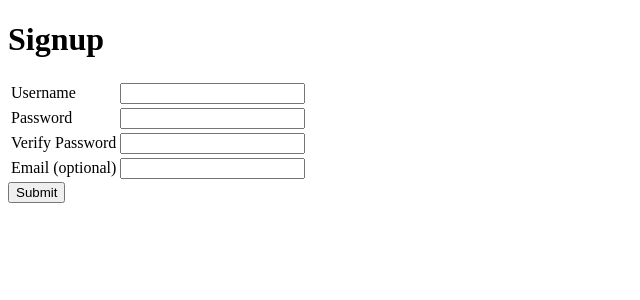
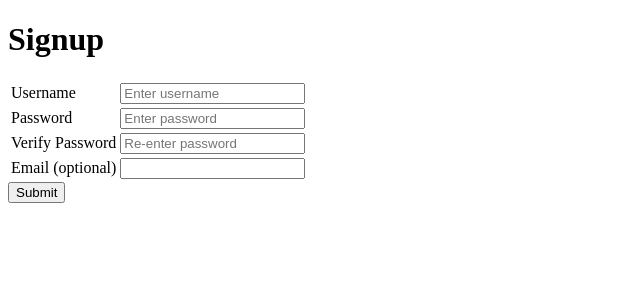
Before and after one commit to djeffries007/user-signup, a Flask app: page /login in a window 1280 px wide. Shown: the top 300 px of the page, without its empty margins (0-640 px from the left). Run offline with Flask 2, Linux system fonts and the light colour scheme.

Commit message:
fixed username password and email input

```diff
--- a/main.py
+++ b/main.py
@@ -11,7 +11,7 @@ def is_invalid(inpt):
     return False
 
 def valid_email(inpt):
-    if '@' in inpt:
+    if '@' in inpt and "." in inpt:
         return True
     return False
 
@@ -19,10 +19,12 @@ def valid_email(inpt):
 @app.route('/login', methods=['POST', 'GET'])
 def login():
 
+    username = ''
     username_error = ''
     password_error = ''
     verify_error = ''
     email_error = ''
+    email = ''
 
     if request.method == 'POST':
         username = request.form['username']
@@ -49,7 +51,7 @@ def login():
 
         if not (username_error or password_error or verify_error or email_error):
             return redirect('/welcome?username={0}'.format(username))
-    return render_template('login.html', username_error=username_error, password_error=password_error, verify_error=verify_error, email_error=email_error)
+    return render_template('login.html', username_error=username_error, password_error=password_error, verify_error=verify_error, email_error=email_error, username=username, email=email)
 
 @app.route('/welcome', methods=['GET'])
 def welcome():
--- a/templates/login.html
+++ b/templates/login.html
@@ -15,28 +15,28 @@
                 <tr>
                     <td><label for="username">Username</label></td>
                     <td>
-                        <input name="username" type="text" value="">
+                        <input name="username" type="text" value="{{username}}" placeholder="Enter username">
                         <span class="error">{{username_error}}</span>
                     </td>
                 </tr>
                 <tr>
                     <td><label for="password">Password</label></td>
                     <td>
-                        <input name="password" type="password">
+                        <input name="password" type="password" placeholder="Enter password">
                         <span class="error">{{password_error}}</span>
                     </td>
                 </tr>
                 <tr>
                     <td><label for="verify">Verify Password</label></td>
                     <td>
-                        <input name="verify" type="password">
+                        <input name="verify" type="password" placeholder="Re-enter password">
                         <span class="error">{{verify_error}}</span>
                     </td>
                 </tr>
                 <tr>
                     <td><label for="email">Email (optional)</label></td>
                     <td>
-                        <input name="email" value="">
+                        <input name="email" value="{{email}}">
                         <span class="error">{{email_error}}</span>
                     </td>
                 </tr>
```
